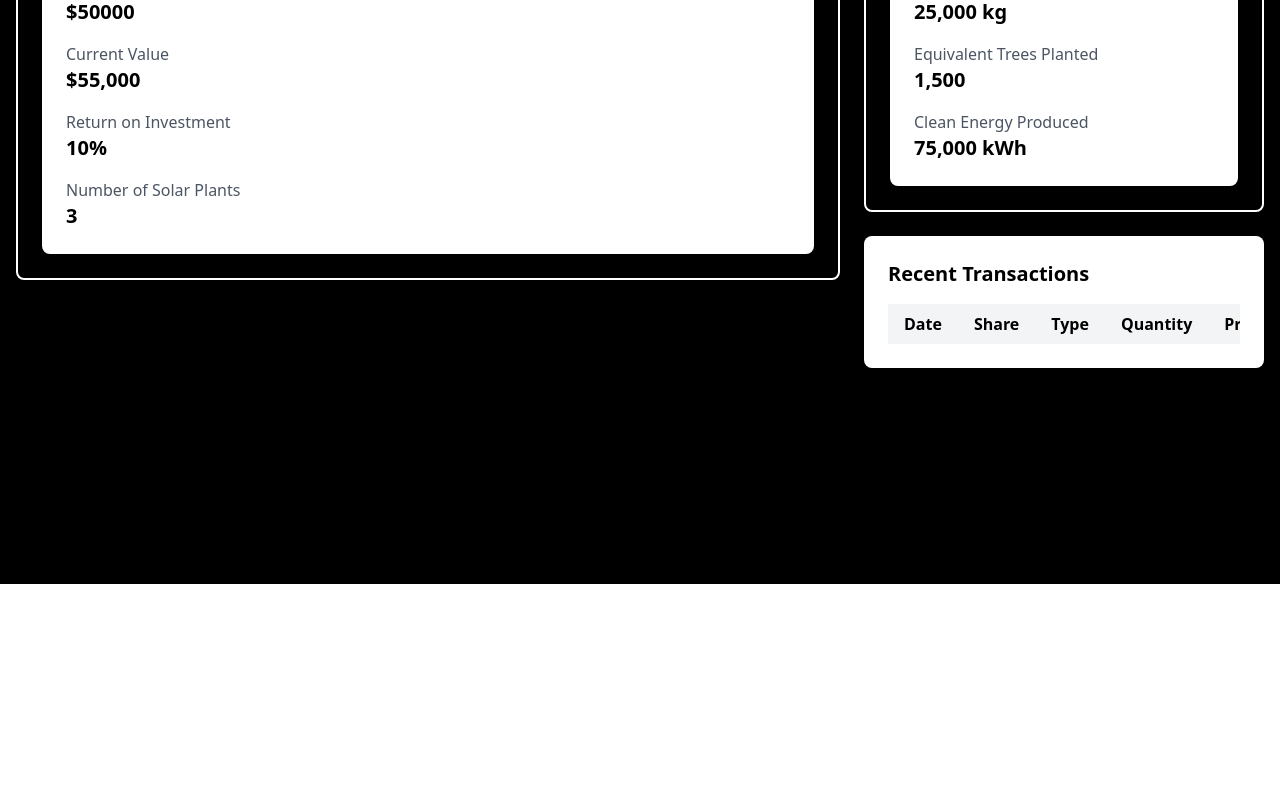
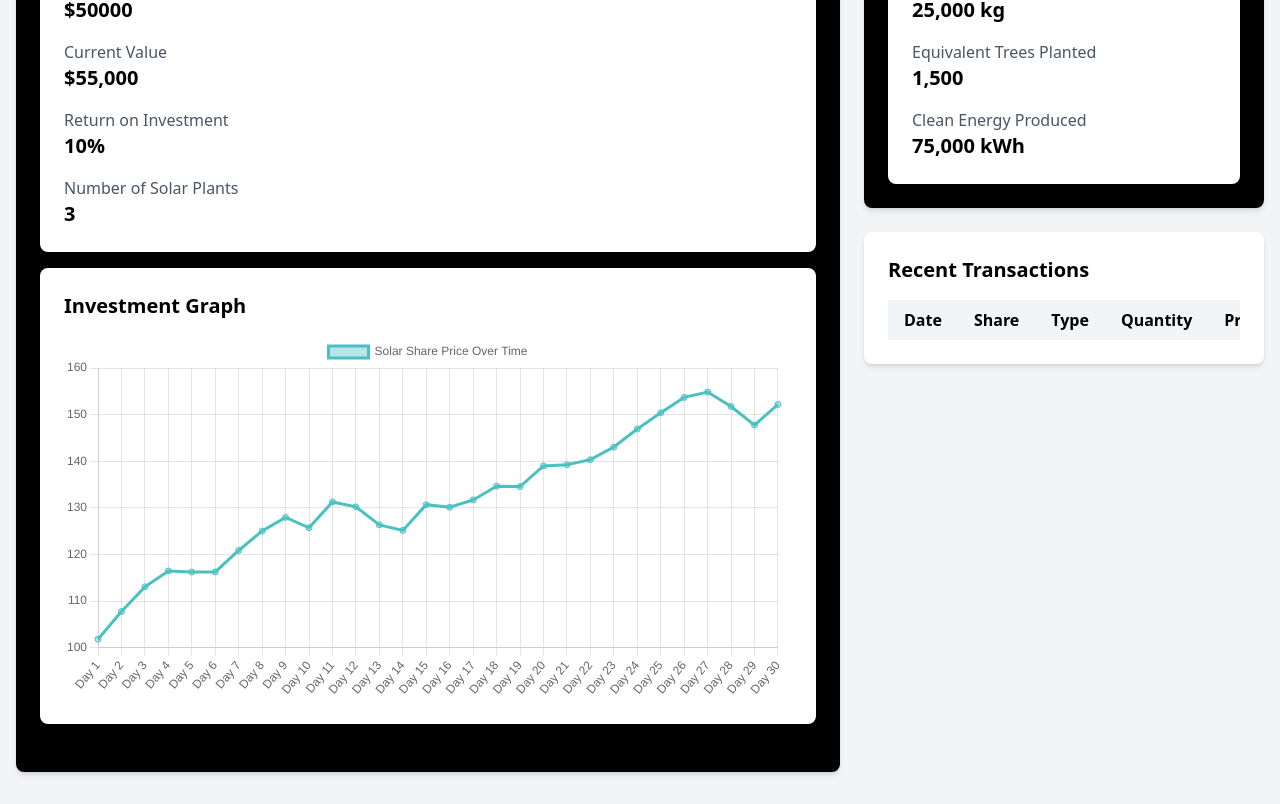
Before and after one commit to sachin-3110/Soloro, a React (Vite) app: page /dashboard in a window 1280 px wide. Shown: the part 288-1092 px from the top of the page. Before the commit the page ends 872 px from the top, so only its background shows below. Built offline with nearby package versions, Linux system fonts and the light colour scheme.

Commit message:
Update Dashboard.jsx
Graph Added

```diff
--- a/src/components/Dashboard/Dashboard.jsx
+++ b/src/components/Dashboard/Dashboard.jsx
@@ -1,10 +1,25 @@
 import React, { useEffect, useState } from 'react';
 import InvestmentSummary from './InvestmentSummary';
 import EnvironmentalImpact from './EnvironmentalImpact';
+import { Line } from 'react-chartjs-2';
+import { Chart, registerables } from 'chart.js';
+Chart.register(...registerables);
 
+const generateSyntheticData = (numPoints) => {
+  const data = [];
+  let price = 100; // Starting price
+  for (let i = 0; i < numPoints; i++) {
+    // Simulate gradual increase with random fluctuations
+    const fluctuation = (Math.random() - 0.5) * 10; // Random fluctuation between -5 and +5
+    price += 1 + fluctuation; // Gradual increase
+    data.push({ date: `Day ${i + 1}`, price: price.toFixed(2) });
+  }
+  return data;
+};
 
 const Dashboard = () => {
   const [transactions, setTransactions] = useState([]);
+  const [syntheticData, setSyntheticData] = useState([]);
 
   useEffect(() => {
     // Load transactions from localStorage
@@ -12,25 +27,54 @@ const Dashboard = () => {
     if (savedTransactions) {
       setTransactions(JSON.parse(savedTransactions));
     }
+
+    // Generate synthetic data for solar share prices
+    const data = generateSyntheticData(30); // Generate data for 30 days
+    setSyntheticData(data);
   }, []);
 
+  // Prepare data for the graph
+  const getDataForGraph = () => {
+    const labels = syntheticData.map(data => data.date);
+    const prices = syntheticData.map(data => data.price);
+
+    return {
+      labels,
+      datasets: [
+        {
+          label: 'Solar Share Price Over Time',
+          data: prices,
+          fill: false,
+          backgroundColor: 'rgba(75,192,192,0.4)',
+          borderColor: 'rgba(75,192,192,1)',
+        },
+      ],
+    };
+  };
+
+  const data = getDataForGraph(); // Get data for the graph
+
   return (
-    <div className="bg-black min-h-screen text-black">
+    <div className="bg-gray-100 min-h-screen text-black">
       <div className="container mx-auto px-4 py-8">
-        <h1 className="text-3xl font-bold mb-6 text-white">Dashboard</h1>
+        <h1 className="text-3xl font-bold mb-6 text-gray-800">Dashboard</h1>
         <div className="grid grid-cols-1 lg:grid-cols-3 gap-6">
           <div className="lg:col-span-2">
-            <div className="bg-black rounded-lg shadow-md p-6 border-2 border-white">
+            <div className="bg-black rounded-lg shadow-md p-6">
               <h2 className="font-semibold mb-4 text-white text-2xl">Investment Summary</h2>
               <InvestmentSummary />
+              <div className="bg-white mt-4 rounded-lg shadow-md p-6 mb-6">
+              <h2 className="text-xl font-semibold mb-4 text-black">Investment Graph</h2>
+              <Line data={data} /> {/* Add the graph here */}
+            </div>
             </div>
           </div>
           <div className="lg:col-span-1">
-            <div className="bg-black border-2 border-white rounded-lg shadow-md p-6 mb-6">
+            <div className="bg-black rounded-lg shadow-md p-6 mb-6">
               <h2 className="text-2xl text-white font-semibold mb-4">Environmental Impact</h2>
               <EnvironmentalImpact />
             </div>
-            <div className="bg-white rounded-lg shadow-md p-6">
+            <div className="bg-white rounded-lg shadow-md p-6 mb-6">
               <h2 className="text-xl font-semibold mb-4 text-black">Recent Transactions</h2>
               <div className="overflow-auto">
                 <table className="w-full">
@@ -59,6 +103,7 @@ const Dashboard = () => {
                 </table>
               </div>
             </div>
+
           </div>
         </div>
       </div>
```
